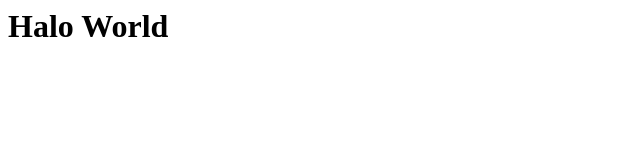
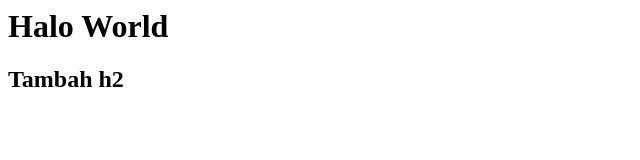
Before and after one commit to chimayer/tutorial, a plain HTML site: page index.html in a window 1280 px wide. Shown: the whole page, without its empty margins (0-640 px from the left). Drawn offline with Linux system fonts and the light colour scheme.

Commit message:
tambahan h2 lokal

```diff
--- a/index.html
+++ b/index.html
@@ -1 +1,2 @@
 <h1> Halo World </h1>
+<h2>Tambah h2</h2>
```
